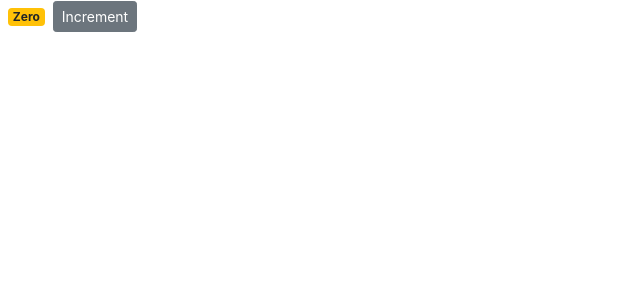
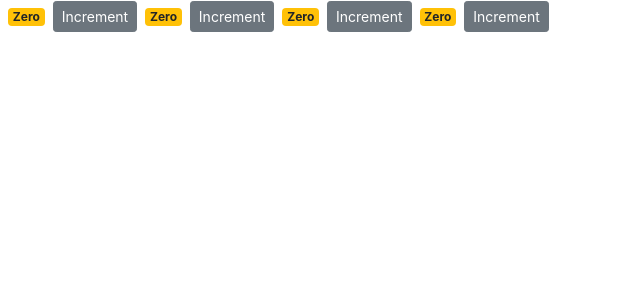
Before and after one commit to randyttphan/counter-app, a React (Create React App) app: page / in a window 1280 px wide. Shown: the top 300 px of the page, without its empty margins (0-640 px from the left). Built offline with nearby package versions, Linux system fonts and the light colour scheme.

Commit message:
creating new counter component

```diff
--- a/src/components/counter.jsx
+++ b/src/components/counter.jsx
@@ -2,8 +2,7 @@ import React, { Component } from "react";
 
 class Counter extends Component {
   state = {
-    count: 0,
-    tags: ["tag1", "tag2", "tag3"]
+    count: 0
   };
 
   //One way to apply styles
@@ -12,11 +11,25 @@ class Counter extends Component {
   //     fontWeight: "bold"
   //   };
 
+  handleIncrement = e => {
+    console.log(e);
+    this.setState({ count: this.state.count + 1 });
+  };
+
+  doHandleIncrement = () => {
+    this.handleIncrement({ id: 1 });
+  };
+
   render() {
     return (
       <React.Fragment>
         <span className={this.getBadgeClasses()}>{this.formatCount()}</span>
-        <button className="btn btn-secondary btn-sm">Increment</button>
+        <button
+          onClick={this.doHandleIncrement}
+          className="btn btn-secondary btn-sm"
+        >
+          Increment
+        </button>
       </React.Fragment>
     );
   }
--- /dev/null
+++ b/src/components/counters.jsx
@@ -0,0 +1,24 @@
+import React, { Component } from "react";
+import Counter from "./counter";
+
+class Counters extends Component {
+  state = {
+    counters: [
+      { id: 1, value: 0 },
+      { id: 2, value: 0 },
+      { id: 3, value: 0 },
+      { id: 4, value: 0 }
+    ]
+  };
+  render() {
+    return (
+      <div>
+        {this.state.counters.map(counter => (
+          <Counter key={counter.id} />
+        ))}
+      </div>
+    );
+  }
+}
+
+export default Counters;
--- a/src/index.js
+++ b/src/index.js
@@ -1,12 +1,12 @@
 import React from "react";
 import ReactDOM from "react-dom";
 import "./index.css";
-import App from "./App";
+// import App from "./App";
 import * as serviceWorker from "./serviceWorker";
-import Counter from "./components/counter";
+import Counters from "./components/counters";
 import "bootstrap/dist/css/bootstrap.min.css";
 
-ReactDOM.render(<Counter />, document.getElementById("root"));
+ReactDOM.render(<Counters />, document.getElementById("root"));
 
 // If you want your app to work offline and load faster, you can change
 // unregister() to register() below. Note this comes with some pitfalls.
```
